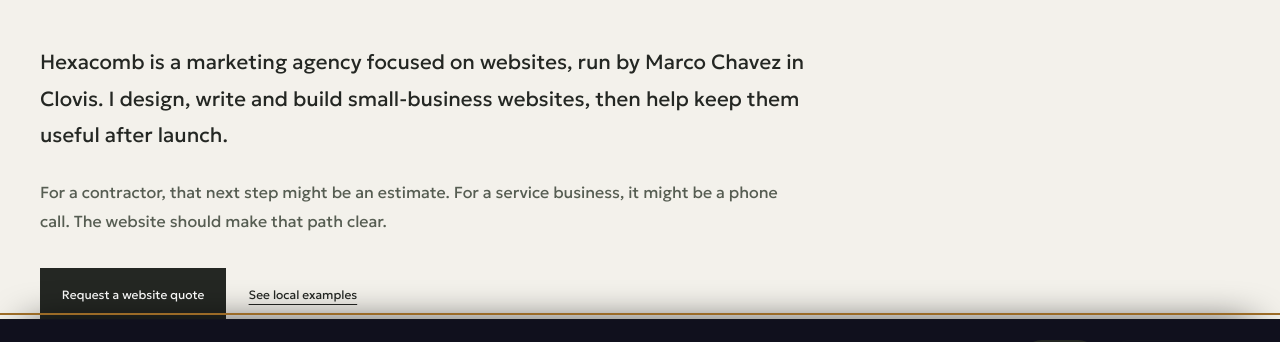
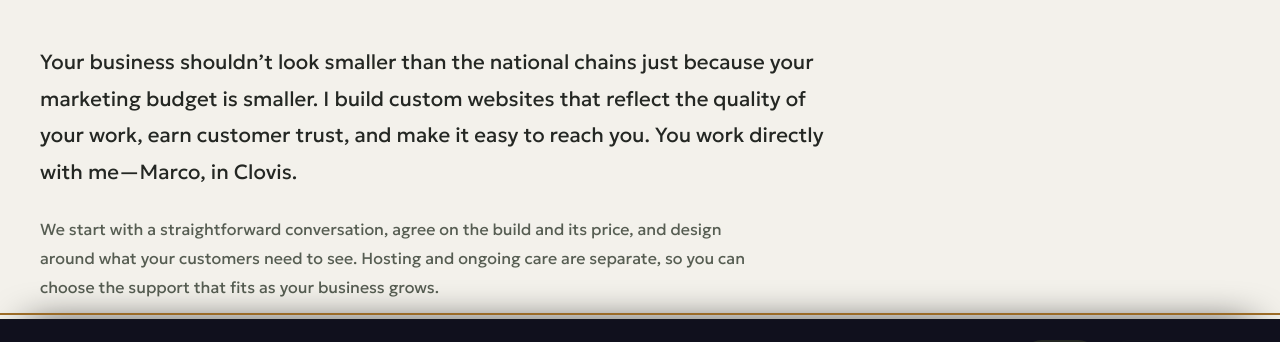
Before and after one commit to mxrcochxvez/hexacombllc, a Next.js app: page /website-design in a window 1280 px wide. Shown: the part 396-738 px from the top of the page. Built offline with nearby package versions, Linux system fonts and the light colour scheme; no server answers.

Commit message:
Improve small-business conversion messaging in src/app/(site)/website-design/page.tsx

```diff
--- a/src/app/(site)/website-design/page.tsx
+++ b/src/app/(site)/website-design/page.tsx
@@ -87,14 +87,16 @@ export default function WebsiteDesignPage() {
           Website design for <em>Fresno &amp; Clovis businesses.</em>
         </h1>
         <p className="service-intro">
-          Hexacomb is a marketing agency focused on websites, run by Marco
-          Chavez in Clovis. I design, write and build small-business websites,
-          then help keep them useful after launch.
+          Your business shouldn’t look smaller than the national chains just
+          because your marketing budget is smaller. I build custom websites
+          that reflect the quality of your work, earn customer trust, and make
+          it easy to reach you. You work directly with me—Marco, in Clovis.
         </p>
         <p className="service-support">
-          For a contractor, that next step might be an estimate. For a service
-          business, it might be a phone call. The website should make that path
-          clear.
+          We start with a straightforward conversation, agree on the build
+          and its price, and design around what your customers need to see.
+          Hosting and ongoing care are separate, so you can choose the support
+          that fits as your business grows.
         </p>
         <div className="premium-actions">
           <Link href="#contact" className="premium-button">
```
